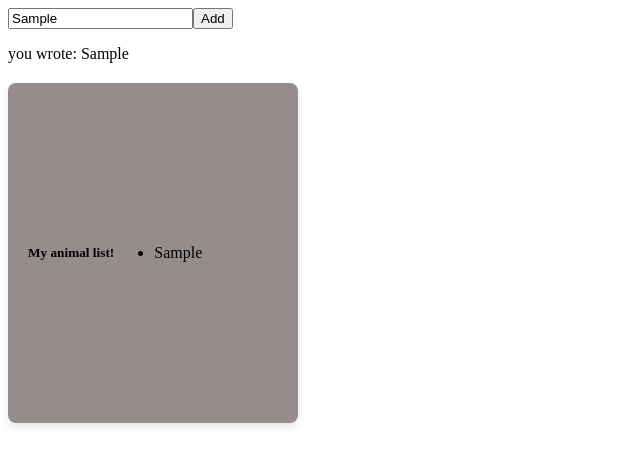
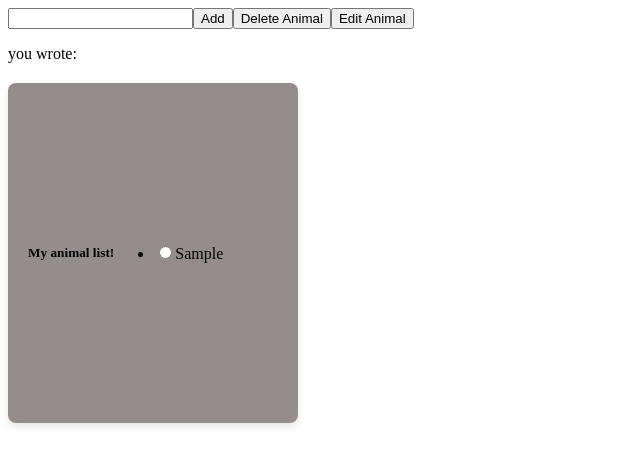
Before and after one commit to Mahdi-0011/parent-children, a React (Vite) app: page / in a window 1280 px wide. Both pictures are taken after typing "Sample" into the empty fields and a click on the button "Add". Shown: the top 466 px of the page, without its empty margins (0-640 px from the left). Built offline with nearby package versions, Linux system fonts and the light colour scheme.

Commit message:
edit function

```diff
--- a/src/componetns/Animallist/animlalist.tsx
+++ b/src/componetns/Animallist/animlalist.tsx
@@ -5,40 +5,69 @@
 //["Lion", "Horse", "Dolfin"]//
 //<string[]>//
 
-
-const AnimalList = () => {
-
-  const[inputvalue, setinputvalue] = useState("");
-  const[animallist, setanimallist] = useState<string[]>([]);
-
-  const HandelInputChange = (e:React.ChangeEvent<HTMLInputElement>) => {
+function AnimalList() {
+  const [inputvalue, setinputvalue] = useState("");
+  const [animallist, setanimallist] = useState<string[]>([]);
+  const [selectedAnimal, setanimal] = useState<string | null>(null);
+  const HandelInputChange = (e: React.ChangeEvent<HTMLInputElement>) => {
     setinputvalue(e.target.value);
   };
   const AddAnimal = () => {
+    if (inputvalue === "") {
+      alert("Type In Animal");
+    } else {
       setanimallist([...animallist, inputvalue]);
+      setinputvalue("");
     }
-  /*const DeletAnimal = () => {
-    alert("deleted");
+  };
+  const deleteAnimal = () => {
+    if (selectedAnimal) {
+      setanimallist(animallist.filter((animal) => animal !== selectedAnimal));
+    } else {
+      alert("You need to select an animal to delete it");
     }
-  const EditAnimal = () => {
-    alert("edited");
+  };
+
+  const editAnimal = () => {
+    if (selectedAnimal) {
+      setanimallist(
+        animallist.map((animal) =>
+          animal === selectedAnimal ? inputvalue : animal
+        )
+      );
+    } else {
+      alert("Select animal to change name and type in new name");
     }
-    <button onClick={DeletAnimal}>Delete</button>
-    <button onClick={EditAnimal}>Edit</button>*/
+  };
+  return (
+    <>
+      <div>
+        <input value={inputvalue} type="text" onChange={HandelInputChange} />
 
-  return <>
-  <div>
-  <input type="text" onChange={HandelInputChange} value={inputvalue}/>
-  <button onClick={AddAnimal} >Add</button>
+        <Button title="Add" handleClick={AddAnimal}></Button>
+        <Button handleClick={deleteAnimal} title="Delete Animal"></Button>
+        <Button handleClick={editAnimal} title="Edit Animal"></Button>
         <p>you wrote: {inputvalue}</p>
       </div>
       <div className="animalList">
         <h5 className="h5">My animal list!</h5>
         <ul>
-        {animallist.map((a) => (<li key={a}>{a}</li>))}
+          {animallist.map((a, index) => (
+            <li key={index}>
+              <input
+                type="radio"
+                name="a"
+                value={a}
+                onChange={() => setanimal(a)}
+                checked={selectedAnimal === a}
+              />
+              {a}
+            </li>
+          ))}
         </ul>
       </div>
     </>
-};
+  );
+}
 
 export default AnimalList;
```
Lines whose indentation alone changed are shown as unchanged.
